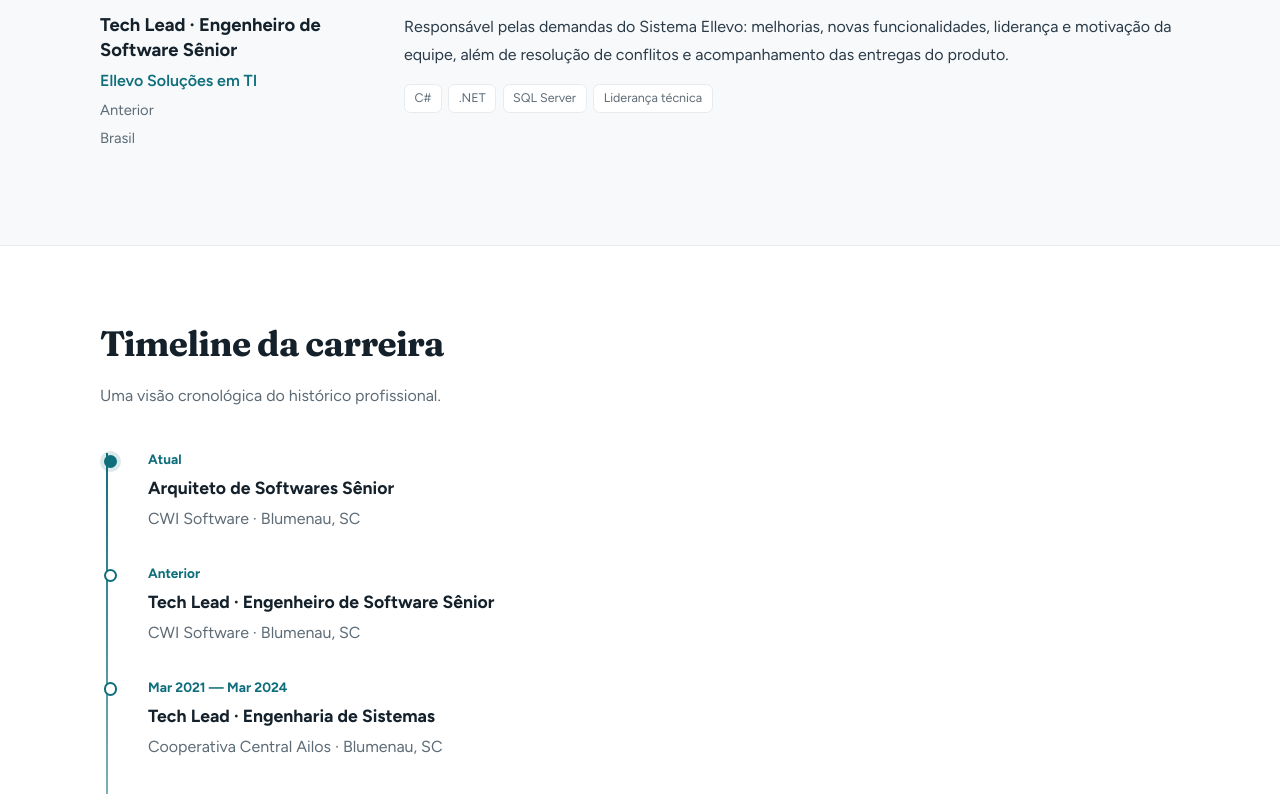
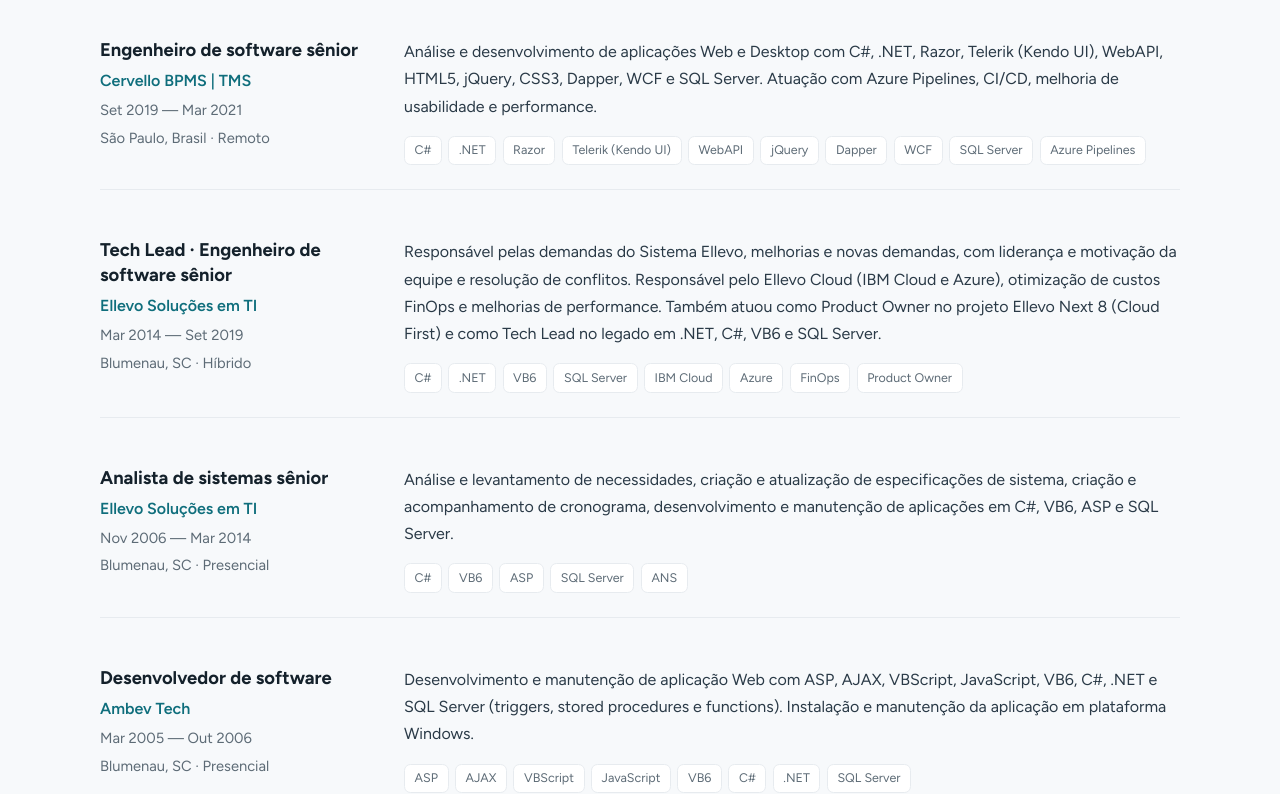
Before and after one commit to marciokgr/marciokgr.github.io, an Angular app: page / in a window 1280 px wide. Shown: the part 2420-3214 px from the top of the page. Built offline with nearby package versions, Linux system fonts and the light colour scheme.

Commit message:
[feat] ajuste timeline

```diff
--- a/src/app/data/profile.data.ts
+++ b/src/app/data/profile.data.ts
@@ -100,10 +100,10 @@
   ] as SkillGroup[],
   experiences: [
     {
-      role: 'Arquiteto de Softwares Sênior',
+      role: 'Arquiteto de software sênior',
       company: 'CWI Software',
-      period: 'Atual',
-      location: 'Blumenau, SC',
+      period: 'Abr 2026 — o momento',
+      location: 'São Paulo, Brasil · Remoto',
       current: true,
       description:
         'Arquiteto de software na Techfin ERP Finance (SupplierCard), atuando em melhorias de sistemas legados, pipelines e evolução constante das aplicações e processos de desenvolvimento. Principais frentes: modernização de aplicações .NET e arquitetura de microsserviços com foco em escalabilidade, integração contínua e alta performance.',
@@ -126,39 +126,48 @@
       ],
     },
     {
-      role: 'Tech Lead · Engenheiro de Software Sênior',
+      role: 'Tech lead · Engenheiro de software sênior',
       company: 'CWI Software',
-      period: 'Anterior',
-      location: 'Blumenau, SC',
+      period: 'Nov 2025 — Abr 2026',
+      location: 'São Paulo, Brasil · Remoto',
       description:
-        'Liderança técnica em iniciativas de engenharia, apoiando times no desenvolvimento de soluções robustas, com atenção a qualidade, performance e boas práticas no ecossistema .NET e front-end Angular.',
+        'Liderança técnica e atuação como engenheiro de software sênior, apoiando times no desenvolvimento de soluções robustas, com atenção a qualidade, performance e boas práticas no ecossistema .NET.',
       technologies: ['C#', '.NET', 'Angular', 'RabbitMQ', 'CI/CD'],
     },
     {
-      role: 'Tech Lead · Engenharia de Sistemas',
+      role: 'Engenheiro de software sênior',
+      company: 'Skopia Digital',
+      period: 'Abr 2025 — Nov 2025',
+      location: 'São Paulo, Brasil · Remoto',
+      description:
+        'Atuação como engenheiro de software sênior no desenvolvimento e evolução de soluções digitais, com ênfase em qualidade de entrega e stack .NET.',
+      technologies: ['C#', '.NET', 'APIs'],
+    },
+    {
+      role: 'Tech lead · Engenheiro de software sênior',
+      company: 'Bancorbrás',
+      period: 'Mar 2024 — Abr 2025',
+      location: 'Brasília, DF · Remoto',
+      description:
+        'Tech lead e engenheiro de software sênior, conduzindo iniciativas técnicas e entregas de software em ambiente remoto.',
+      technologies: ['C#', '.NET', 'Liderança técnica'],
+    },
+    {
+      role: 'Tech Lead | Engenharia de Sistemas',
       company: 'Cooperativa Central Ailos',
       period: 'Mar 2021 — Mar 2024',
-      location: 'Blumenau, SC',
+      location: 'Blumenau, SC · Híbrido',
       description:
         'Tech Lead de Engenharia de Sistemas, conduzindo iniciativas de arquitetura, evolução de plataformas e alinhamento técnico entre times, com foco em soluções escaláveis para o ecossistema cooperativo.',
       technologies: ['C#', '.NET', 'SQL Server', 'Azure', 'Arquitetura'],
     },
     {
-      role: 'Engenheiro de Software Sênior',
-      company: 'Skopia Digital',
-      period: 'Anterior',
-      location: 'Brasil',
+      role: 'Engenheiro de software sênior',
+      company: 'Cervello BPMS | TMS',
+      period: 'Set 2019 — Mar 2021',
+      location: 'São Paulo, Brasil · Remoto',
       description:
-        'Atuação como engenheiro de software sênior no desenvolvimento e evolução de soluções digitais, com ênfase em qualidade de entrega e stack .NET.',
-      technologies: ['C#', '.NET', 'APIs'],
-    },
-    {
-      role: 'Engenheiro de Software Sênior',
-      company: 'Cervello BPMS | TMS',
-      period: 'Anterior',
-      location: 'Brasil',
-      description:
-        'Análise e desenvolvimento de aplicações Web e Desktop com foco em usabilidade e performance. Atuação com pipelines Azure, CI/CD e stack Microsoft completa.',
+        'Análise e desenvolvimento de aplicações Web e Desktop com C#, .NET, Razor, Telerik (Kendo UI), WebAPI, HTML5, jQuery, CSS3, Dapper, WCF e SQL Server. Atuação com Azure Pipelines, CI/CD, melhoria de usabilidade e performance.',
       technologies: [
         'C#',
         '.NET',
@@ -173,13 +182,49 @@
       ],
     },
     {
-      role: 'Tech Lead · Engenheiro de Software Sênior',
+      role: 'Tech Lead · Engenheiro de software sênior',
       company: 'Ellevo Soluções em TI',
-      period: 'Anterior',
-      location: 'Brasil',
+      period: 'Mar 2014 — Set 2019',
+      location: 'Blumenau, SC · Híbrido',
       description:
-        'Responsável pelas demandas do Sistema Ellevo: melhorias, novas funcionalidades, liderança e motivação da equipe, além de resolução de conflitos e acompanhamento das entregas do produto.',
-      technologies: ['C#', '.NET', 'SQL Server', 'Liderança técnica'],
+        'Responsável pelas demandas do Sistema Ellevo, melhorias e novas demandas, com liderança e motivação da equipe e resolução de conflitos. Responsável pelo Ellevo Cloud (IBM Cloud e Azure), otimização de custos FinOps e melhorias de performance. Também atuou como Product Owner no projeto Ellevo Next 8 (Cloud First) e como Tech Lead no legado em .NET, C#, VB6 e SQL Server.',
+      technologies: [
+        'C#',
+        '.NET',
+        'VB6',
+        'SQL Server',
+        'IBM Cloud',
+        'Azure',
+        'FinOps',
+        'Product Owner',
+      ],
+    },
+    {
+      role: 'Analista de sistemas sênior',
+      company: 'Ellevo Soluções em TI',
+      period: 'Nov 2006 — Mar 2014',
+      location: 'Blumenau, SC · Presencial',
+      description:
+        'Análise e levantamento de necessidades, criação e atualização de especificações de sistema, criação e acompanhamento de cronograma, desenvolvimento e manutenção de aplicações em C#, VB6, ASP e SQL Server.',
+      technologies: ['C#', 'VB6', 'ASP', 'SQL Server', 'ANS'],
+    },
+    {
+      role: 'Desenvolvedor de software',
+      company: 'Ambev Tech',
+      period: 'Mar 2005 — Out 2006',
+      location: 'Blumenau, SC · Presencial',
+      description:
+        'Desenvolvimento e manutenção de aplicação Web com ASP, AJAX, VBScript, JavaScript, VB6, C#, .NET e SQL Server (triggers, stored procedures e functions). Instalação e manutenção da aplicação em plataforma Windows.',
+      technologies: [
+        'ASP',
+        'AJAX',
+        'VBScript',
+        'JavaScript',
+        'VB6',
+        'C#',
+        '.NET',
+        'SQL Server',
+      ],
     },
   ] as Experience[],
   articles: [
```
